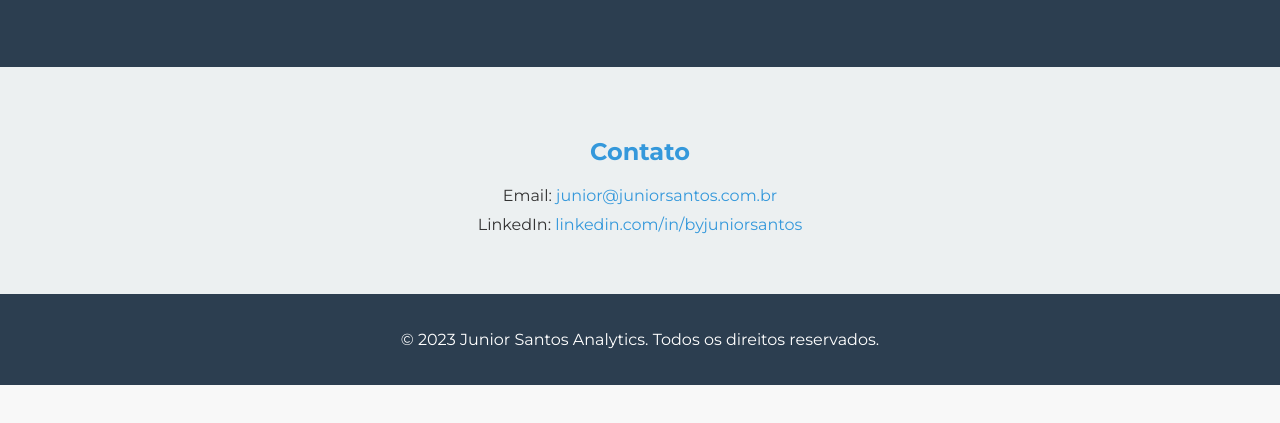
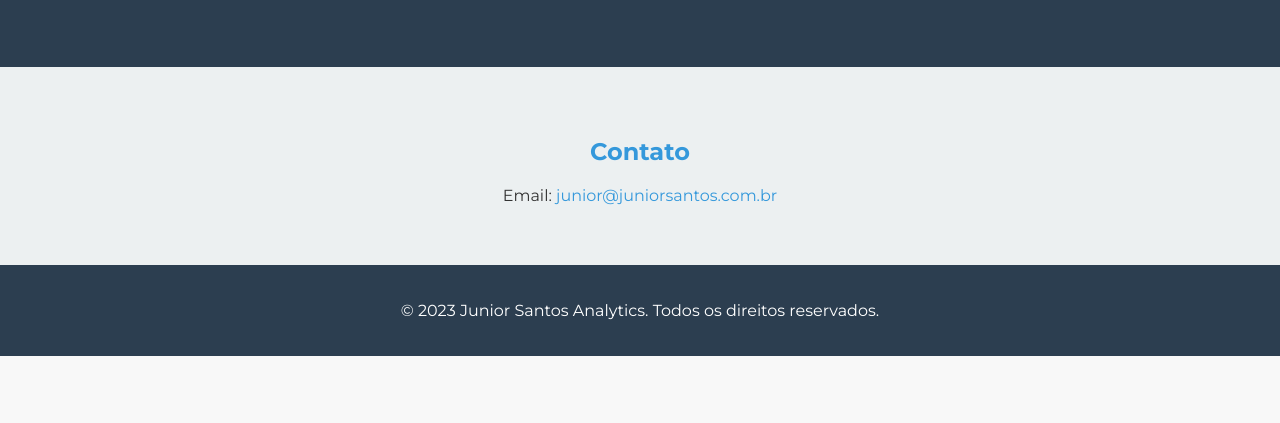
Before and after one commit to byjuniorsantos/juniorsantos, a plain HTML site: page index.html in a window 1280 px wide. Shown: the part 131-554 px from the top of the page. Drawn offline with Linux system fonts and the light colour scheme; a script that the page names is missing.

Commit message:
Update index.html

```diff
--- a/index.html
+++ b/index.html
@@ -19,7 +19,6 @@
         <div class="container">
             <h2>Contato</h2>
             <p>Email: <a href="mailto:junior@juniorsantos.com.br">junior@juniorsantos.com.br</a></p>
-            <p>LinkedIn: <a href="https://www.linkedin.com/in/byjuniorsantos" target="_blank">linkedin.com/in/byjuniorsantos</a></p>
         </div>
     </section>
 
```
